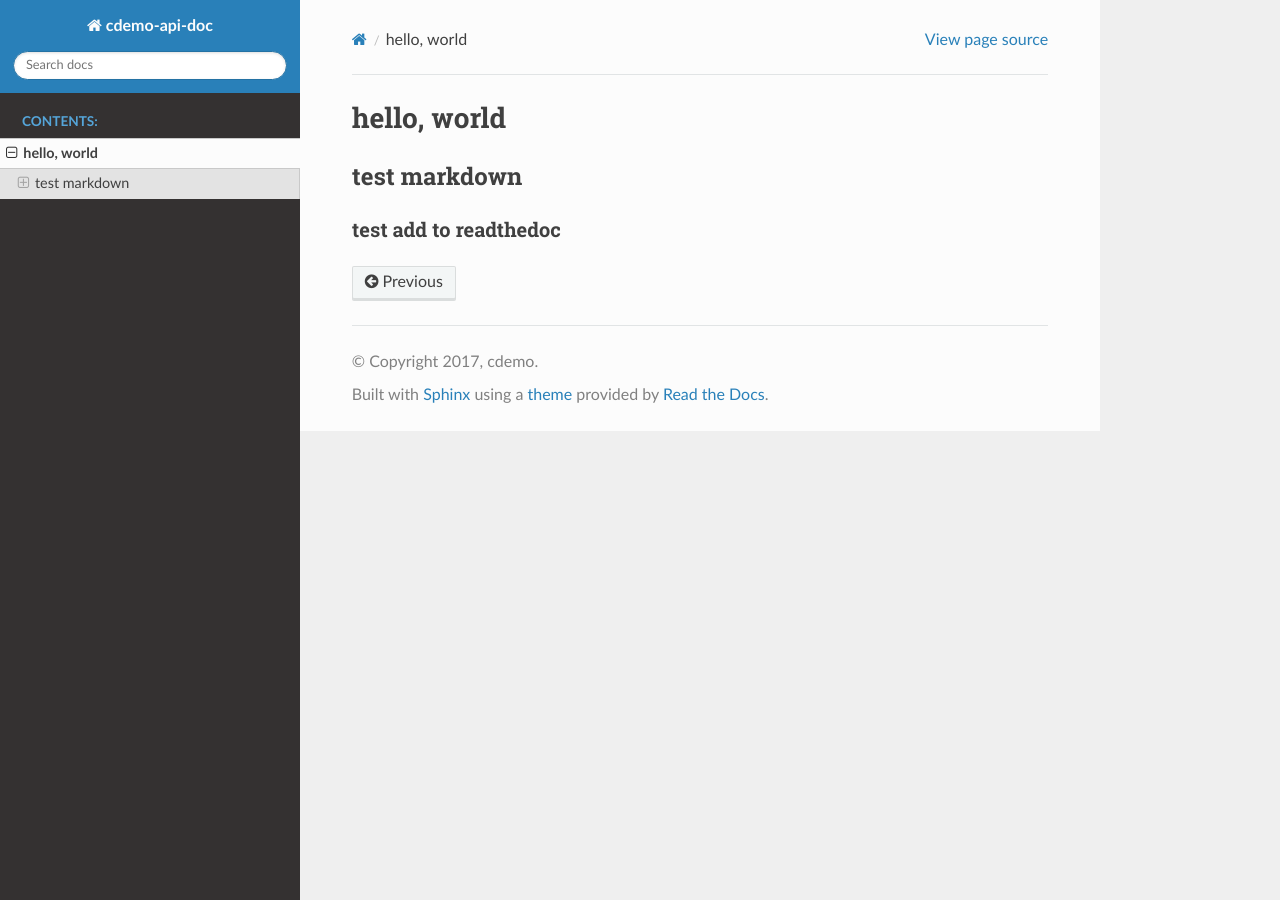
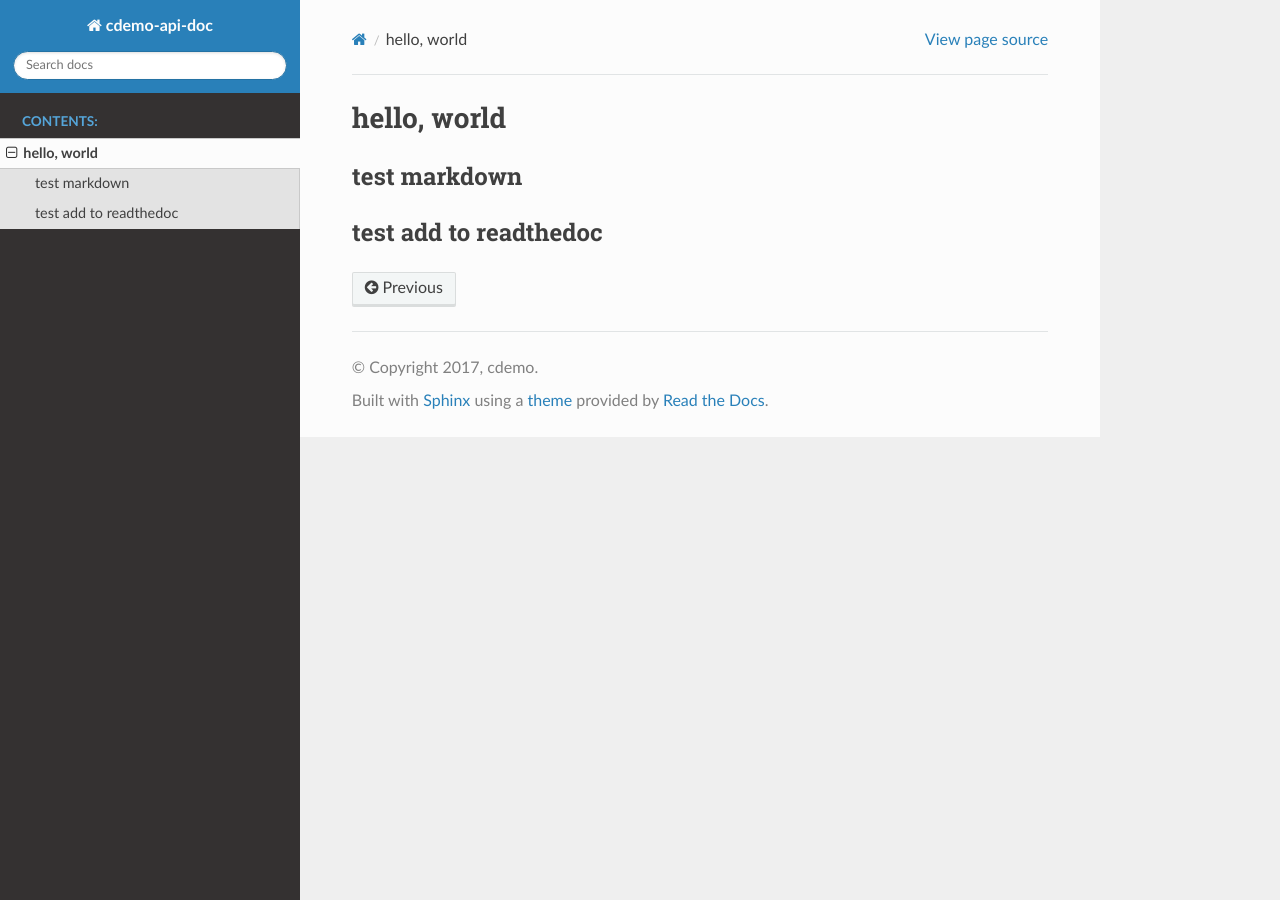
Before and after one commit to cdemomobilesolutions/apidoc, a Sphinx documentation site: the page built from source/hello.md, in a window 1280 px wide. Built offline with Sphinx 7.4.7 and the Read the Docs theme 2.0.0, drawn with Linux system fonts in a browser that asks for light colours.

Commit message:
test add to readthedoc

```diff
--- a/source/hello.md
+++ b/source/hello.md
@@ -2,4 +2,4 @@
 
 ### test markdown
 
-#### test add to readthedoc
+### test add to readthedoc
```
